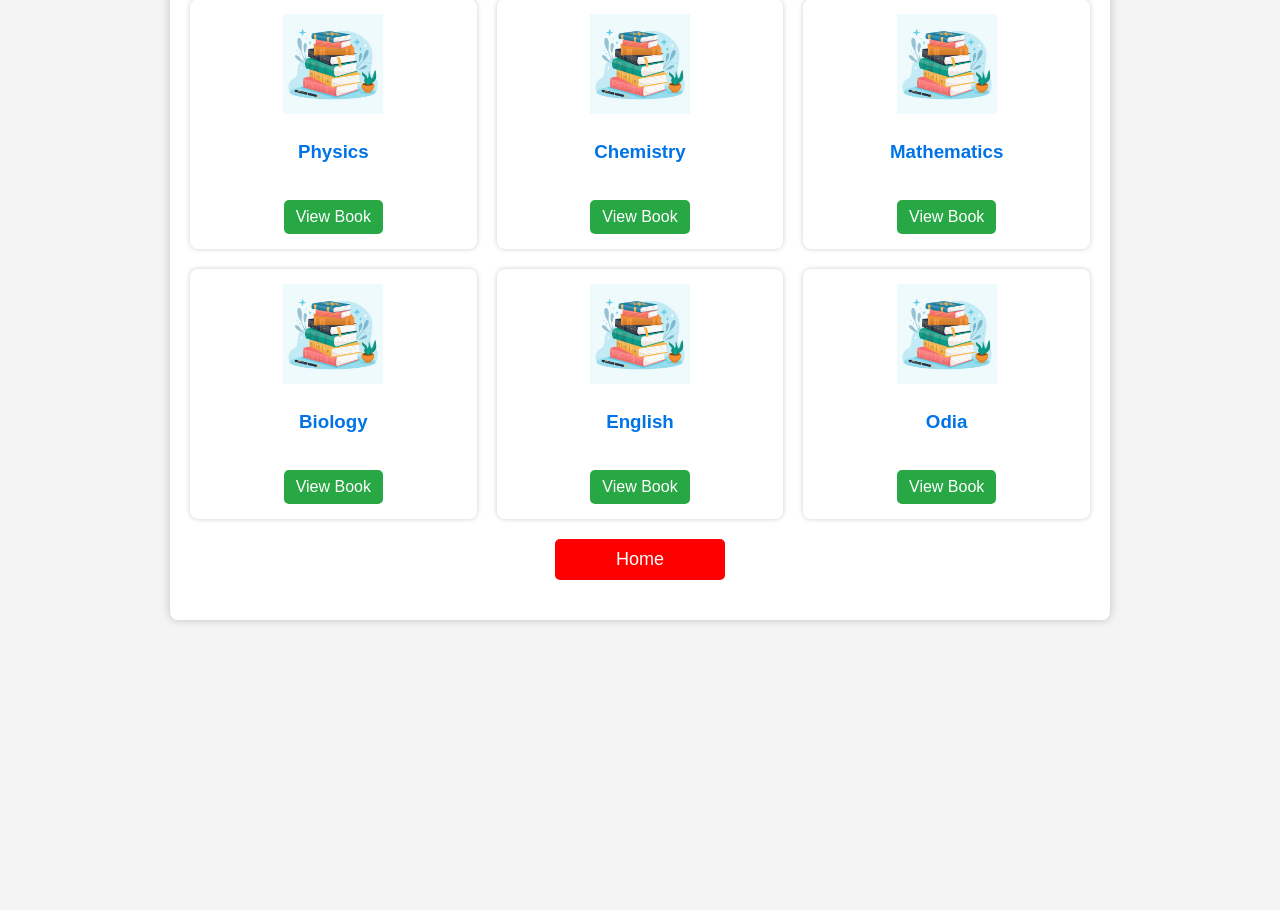
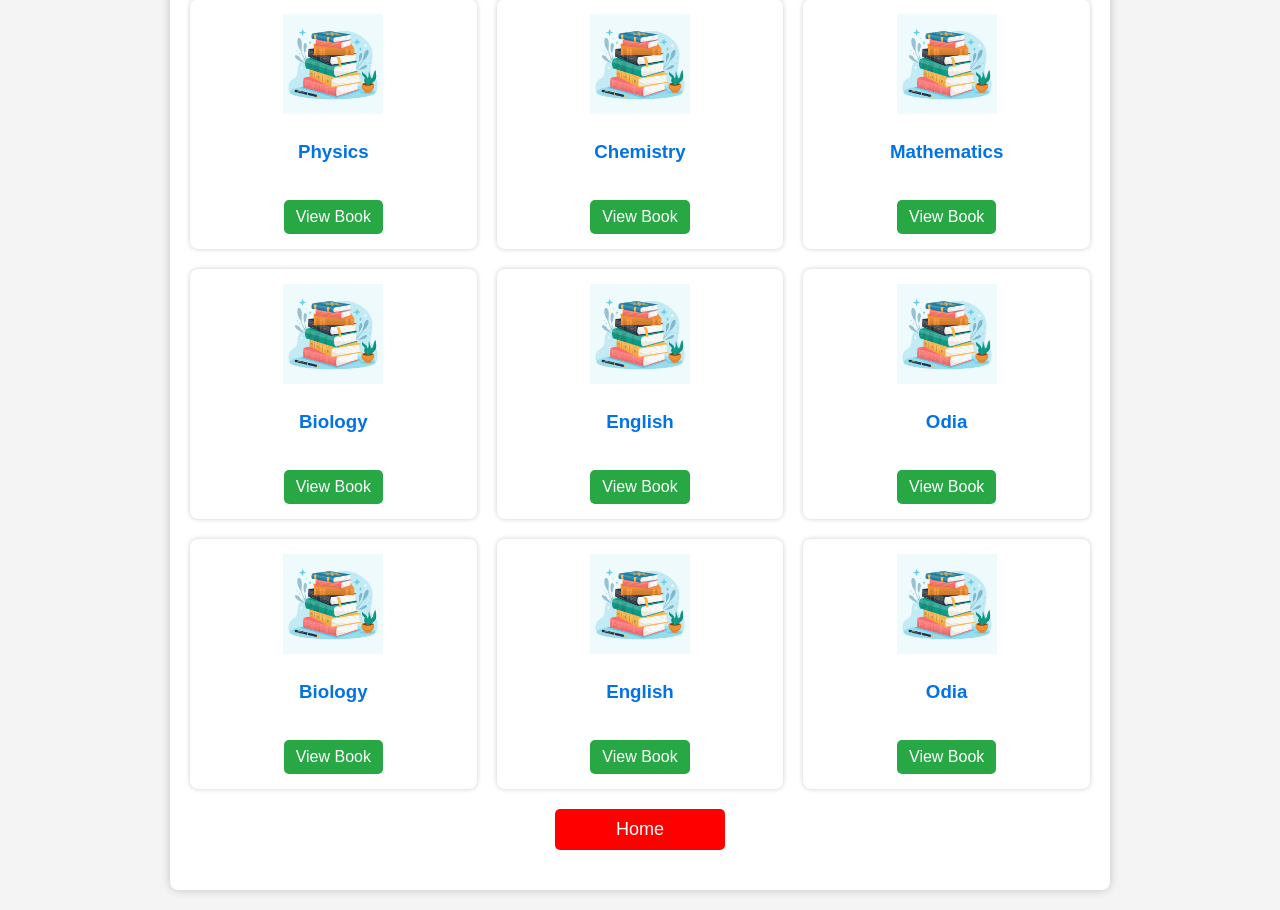
Before and after one commit to utkalstudy/elibrary, a plain HTML site: page plus2.html in a window 1280 px wide. Shown: the part 175-1085 px from the top of the page. Before the commit the page ends 815 px from the top, so only its background shows below. Drawn offline with Linux system fonts and the light colour scheme.

Commit message:
Update plus2.html

```diff
--- a/plus2.html
+++ b/plus2.html
@@ -124,6 +124,21 @@
                 <h3>Odia</h3>
                 <a href="https://drive.google.com/file/d/1-feVgdB4rZAczFSSEOGY63nwq1f9q48L/view?usp=sharing">View Book</a>
             </div>
+            <div class="book">
+                <img src="book.jpg" alt="Biology">
+                <h3>Biology</h3>
+                <a href="https://drive.google.com/file/d/1-feVgdB4rZAczFSSEOGY63nwq1f9q48L/view?usp=sharing">View Book</a>
+            </div>
+            <div class="book">
+                <img src="book.jpg" alt="English">
+                <h3>English</h3>
+                <a href="https://drive.google.com/file/d/1-feVgdB4rZAczFSSEOGY63nwq1f9q48L/view?usp=sharing">View Book</a>
+            </div>
+            <div class="book">
+                <img src="book.jpg" alt="Odia">
+                <h3>Odia</h3>
+                <a href="https://drive.google.com/file/d/1-feVgdB4rZAczFSSEOGY63nwq1f9q48L/view?usp=sharing">View Book</a>
+            </div>
         </div>
 
         <a href="index.html" class="home-btn">Home</a>
```
